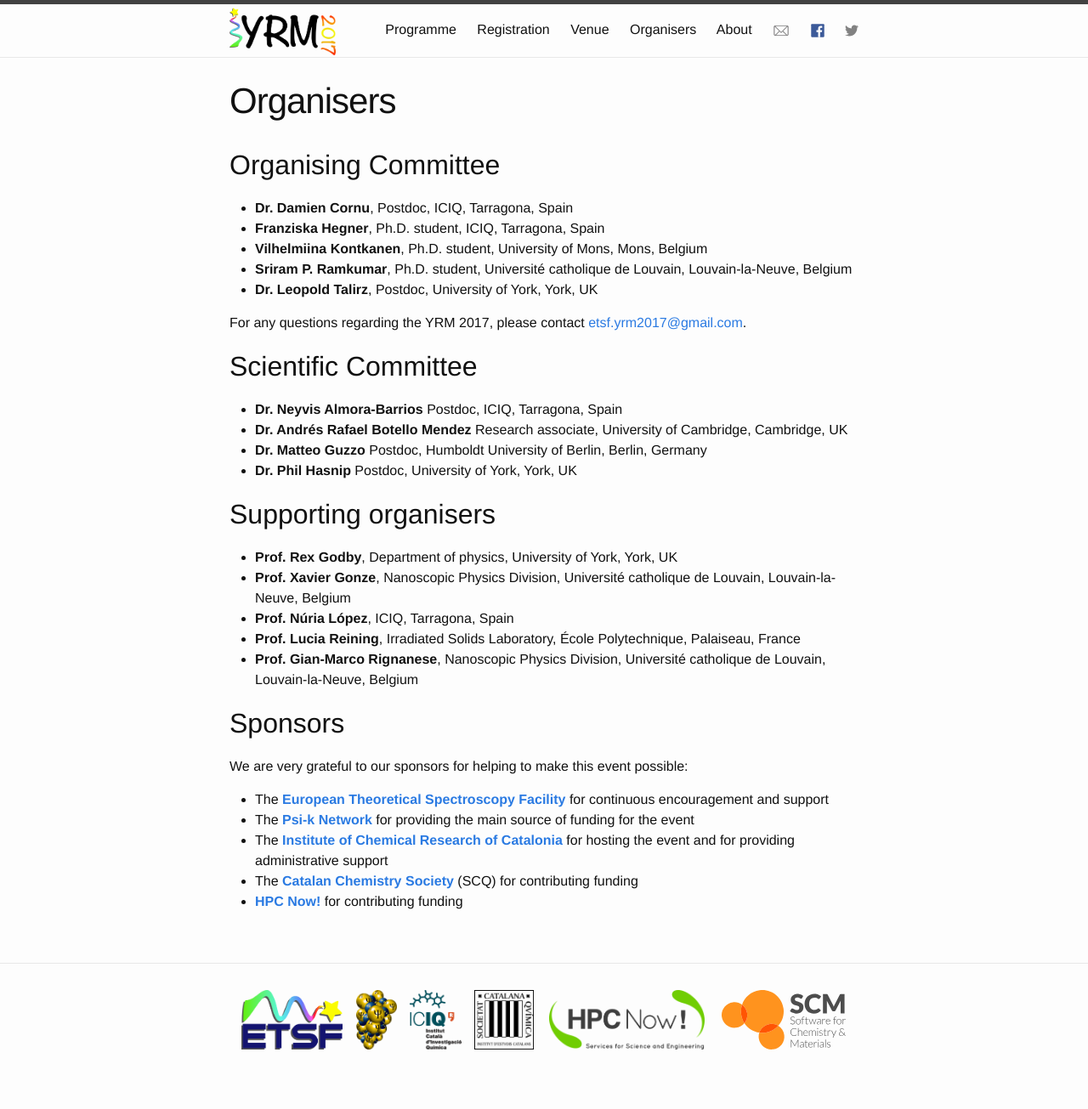
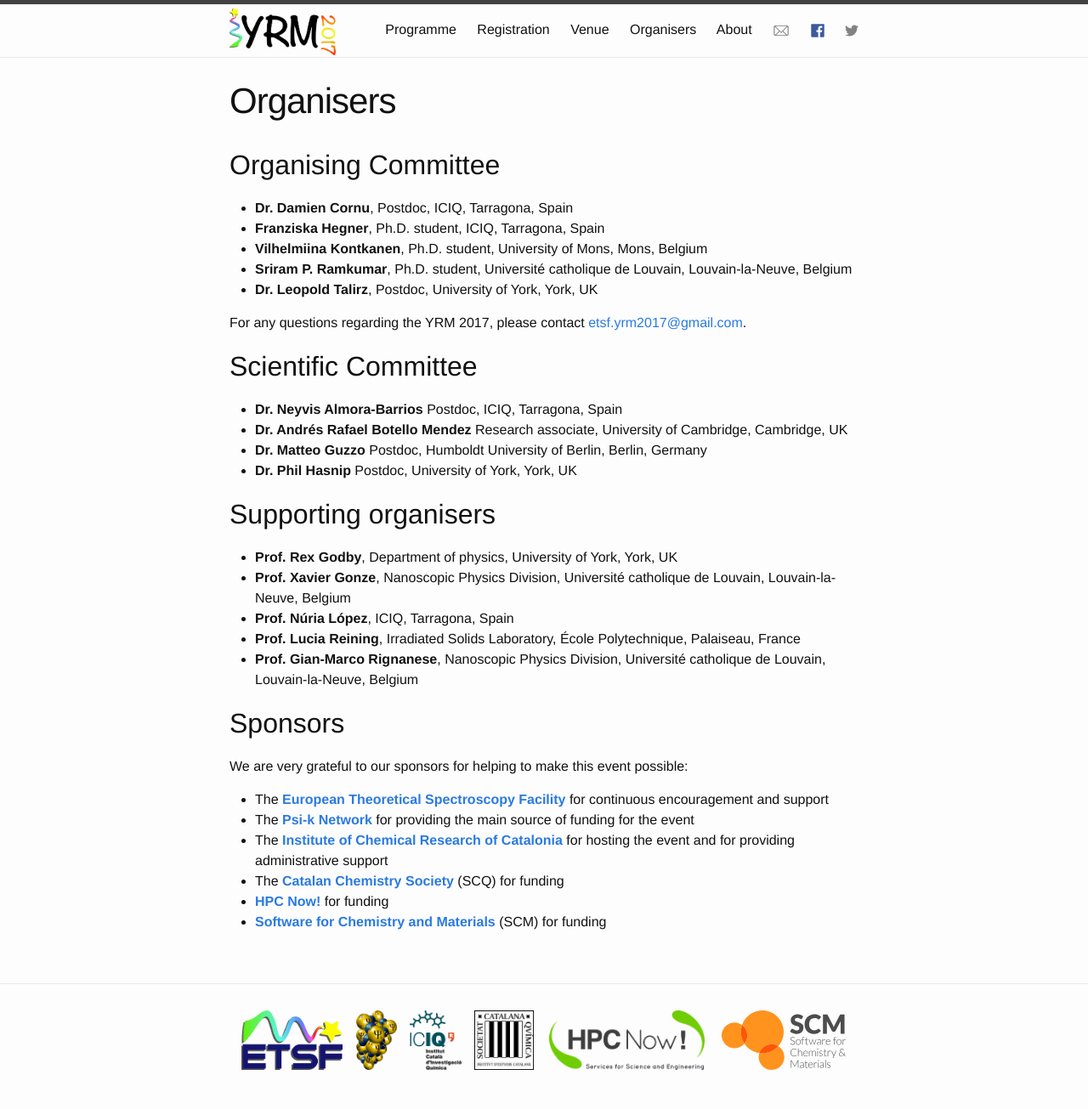
Before and after one commit to yrm2017/yrm2017.github.io, a Jekyll site: the page built from organisation.md, in a window 1280 px wide. Shown: the whole page at 85% size. Built offline with Jekyll 4.4.1, drawn with Linux system fonts in a browser that asks for light colours; before the commit the page ends 1281 px from its top, so only the background shows below that.

```diff
--- a/organisation.md
+++ b/organisation.md
@@ -49,5 +49,6 @@
 * The **[European Theoretical Spectroscopy Facility](http://www.etsf.eu)** for continuous encouragement and support
 * The **[Psi-k Network](http://www.psi-k.net)** for providing the main source of funding for the event
 * The **[Institute of Chemical Research of Catalonia](http://www.iciq.org)** for hosting the event and for providing administrative support
-* The **[Catalan Chemistry Society](http://blogs.iec.cat/scq)** (SCQ) for contributing funding
-* **[HPC Now!](http://www.hpcnow.com/)** for contributing funding
+* The **[Catalan Chemistry Society](http://blogs.iec.cat/scq)** (SCQ) for funding
+* **[HPC Now!](http://www.hpcnow.com/)** for funding
+* **[Software for Chemistry and Materials](http://www.scm.com/)** (SCM) for funding
```
Also changed, not shown: programme.md (+1 -1 lines).
